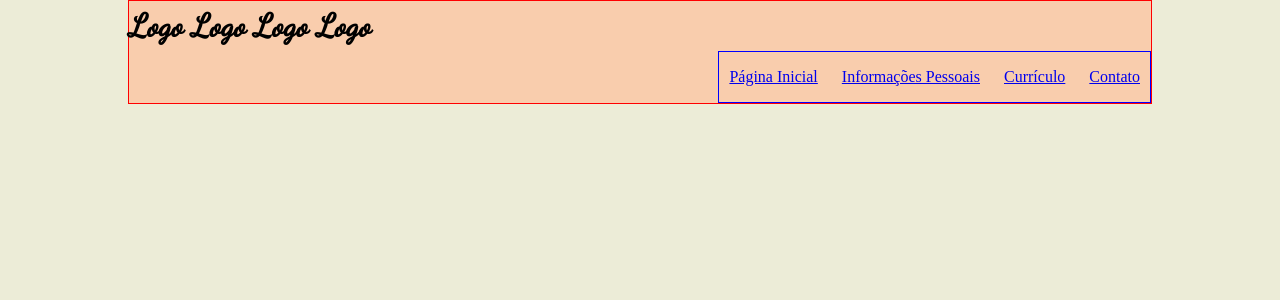
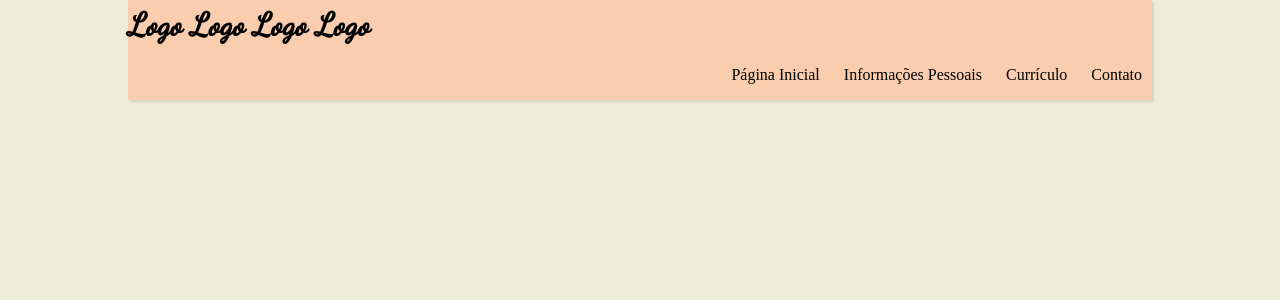
Before and after one commit to EmilyFitzlaff/Desenvolvimento_WEB, a PHP site: page / in a window 1280 px wide. Shown: the top 300 px of the page. Run offline with PHP 8.4, Linux system fonts and the light colour scheme.

Commit message:
Estruturação Menu - incluído técnica sprite

```diff
--- a/Aula 03 - CSS/Site pessoal/css/style.css
+++ b/Aula 03 - CSS/Site pessoal/css/style.css
@@ -8,17 +8,16 @@
 
 body {
     margin: auto 10%;
-    border: 1px solid red;
     background-color: rgba(235, 235, 211, 0.9);
 }
 
 header {
     height: auto;
     background-color: #F9CDAD;
+    box-shadow: 2px 2px 2px rgba(0,0,0,.1);
 }
 
 /* logo */
-
 #logo {
     height: 50px;
 }
@@ -31,7 +30,6 @@ h1#logo {
 
 /* menu */
 #menu {
-    border: 1px solid blue;
     float: right;
     height: 50px;
     margin-top: 50px;
@@ -47,7 +45,16 @@ h1#logo {
 
 #menu ul li a {
     line-height: 50px;
-    padding: 5px 10px;
+    padding: 15px 10px;
+    background: url("../img/menu-1.png") top right no-repeat;
+    color: black;
+    text-decoration: none;
+    border-radius: 5px 5px;
+}
+
+#menu ul li a:hover {
+    background-position: 0 -50px;
+    color: white;
 }
 /* clear */
 .clear {
--- a/Aula 03 - CSS/Site pessoal/index.php
+++ b/Aula 03 - CSS/Site pessoal/index.php
@@ -7,7 +7,6 @@
 
     <body>
         <?php include_once('header.php'); ?>
-        <div class="clear"></div>
         <?php include_once('footer.php'); ?>
     </body>
 </html>
```
